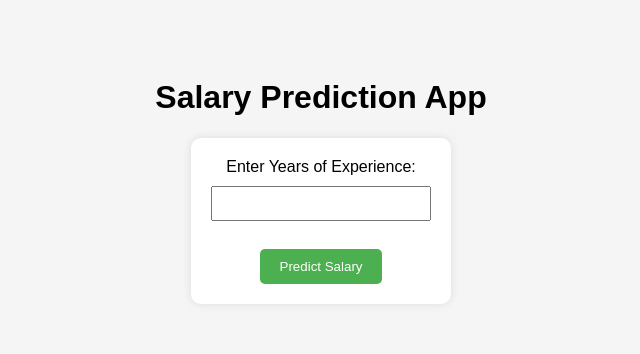
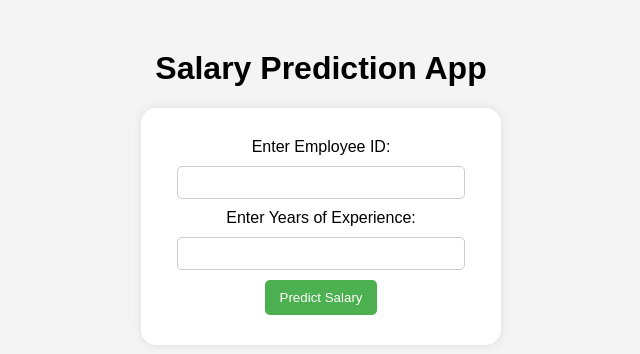
Before and after one commit to SachinAnil/salary-prediction-, a Flask app: page / in a window 1280 px wide. Shown: the top 354 px of the page, without its empty margins (319-959 px from the left). Run offline with Flask 3, Linux system fonts and the light colour scheme.

Commit message:
Updated Flask app and dataset for salary prediction

```diff
--- a/app.py
+++ b/app.py
@@ -1,23 +1,13 @@
 from flask import Flask, render_template, request
 import pandas as pd
-from sklearn.linear_model import LinearRegression
-import numpy as np
 
 app = Flask(__name__)
 
-# Load dataset
-df = pd.read_csv("AP_Grama_Sachivalayam_Synthetic_Salaries.csv")
+# Load CSV
+df = pd.read_csv('AP_Grama_Sachivalayam_Synthetic_Salaries.csv')
 
-# Check column names
-print("Columns in CSV:", df.columns)
-
-# Prepare training data
-X = df[['Years_of_Experience']]
-y = df['Monthly_Salary']
-
-# Train the model
-model = LinearRegression()
-model.fit(X, y)
+# Print column names to verify
+print("CSV Columns:", df.columns.tolist())
 
 @app.route('/')
 def home():
@@ -25,13 +15,16 @@ def home():
 
 @app.route('/predict', methods=['POST'])
 def predict():
-    try:
-        experience = float(request.form['experience'])
-        prediction = model.predict(np.array([[experience]]))[0]
-        prediction = round(prediction, 2)
-        return render_template('index.html', prediction=prediction)
-    except Exception as e:
-        return render_template('index.html', prediction=f"Error: {e}")
+    employee_id = request.form['employee_id']
+    experience = float(request.form['experience'])
+
+    # Use correct column name: 'EmployeeID'
+    if employee_id in df['EmployeeID'].astype(str).values:
+        base_salary = df[df['EmployeeID'].astype(str) == employee_id]['Monthly_Salary'].values[0]
+        predicted_salary = base_salary + (experience * 1000)  # Simple logic
+        return render_template('index.html', prediction=predicted_salary, employee_id=employee_id)
+    else:
+        return render_template('index.html', prediction="Employee ID not found", employee_id=employee_id)
 
 if __name__ == '__main__':
     app.run(debug=True)
--- a/templates/index.html
+++ b/templates/index.html
@@ -1,53 +1,60 @@
 <!DOCTYPE html>
 <html>
 <head>
-    <title>Job Salary Predictor - AP Grama Sachivalayam</title>
+    <title>Salary Prediction App</title>
     <style>
         body {
             font-family: Arial, sans-serif;
+            background-color: #f4f4f4;
             text-align: center;
-            padding-top: 50px;
-            background-color: #f5f5f5;
+            margin-top: 50px;
         }
-
-        form {
-            background-color: #ffffff;
-            padding: 20px;
-            border-radius: 10px;
-            display: inline-block;
+        .container {
+            background-color: white;
+            padding: 30px;
+            border-radius: 15px;
+            width: 300px;
+            margin: auto;
             box-shadow: 0 0 10px rgba(0, 0, 0, 0.1);
         }
-
-        input[type="number"] {
+        input[type="text"], input[type="number"] {
+            width: 90%;
             padding: 8px;
-            width: 200px;
             margin: 10px 0;
+            border-radius: 5px;
+            border: 1px solid #ccc;
         }
-
         input[type="submit"] {
-            padding: 10px 20px;
             background-color: #4CAF50;
             color: white;
+            padding: 10px 15px;
             border: none;
+            border-radius: 5px;
             cursor: pointer;
-            border-radius: 5px;
         }
-
+        input[type="submit"]:hover {
+            background-color: #45a049;
+        }
         h2 {
-            margin-top: 30px;
+            margin-top: 20px;
         }
     </style>
 </head>
 <body>
     <h1>Salary Prediction App</h1>
-    <form method="POST" action="/predict">
-        <label for="experience">Enter Years of Experience:</label><br>
-        <input type="number" name="experience" step="0.1" required><br><br>
-        <input type="submit" value="Predict Salary">
-    </form>
+    <div class="container">
+        <form method="POST" action="/predict">
+            <label>Enter Employee ID:</label><br>
+            <input type="text" name="employee_id" required><br>
+            <label>Enter Years of Experience:</label><br>
+            <input type="number" name="experience" required><br>
+            <input type="submit" value="Predict Salary">
+        </form>
 
-    {% if prediction %}
-        <h2>Predicted Salary: ₹{{ prediction }}</h2>
-    {% endif %}
+        {% if prediction %}
+            <h2>Employee ID: {{ employee_id }}</h2>
+            <h2>Predicted Salary: {{ prediction }}</h2>
+        {% endif %}
+    </div>
 </body>
 </html>
```
